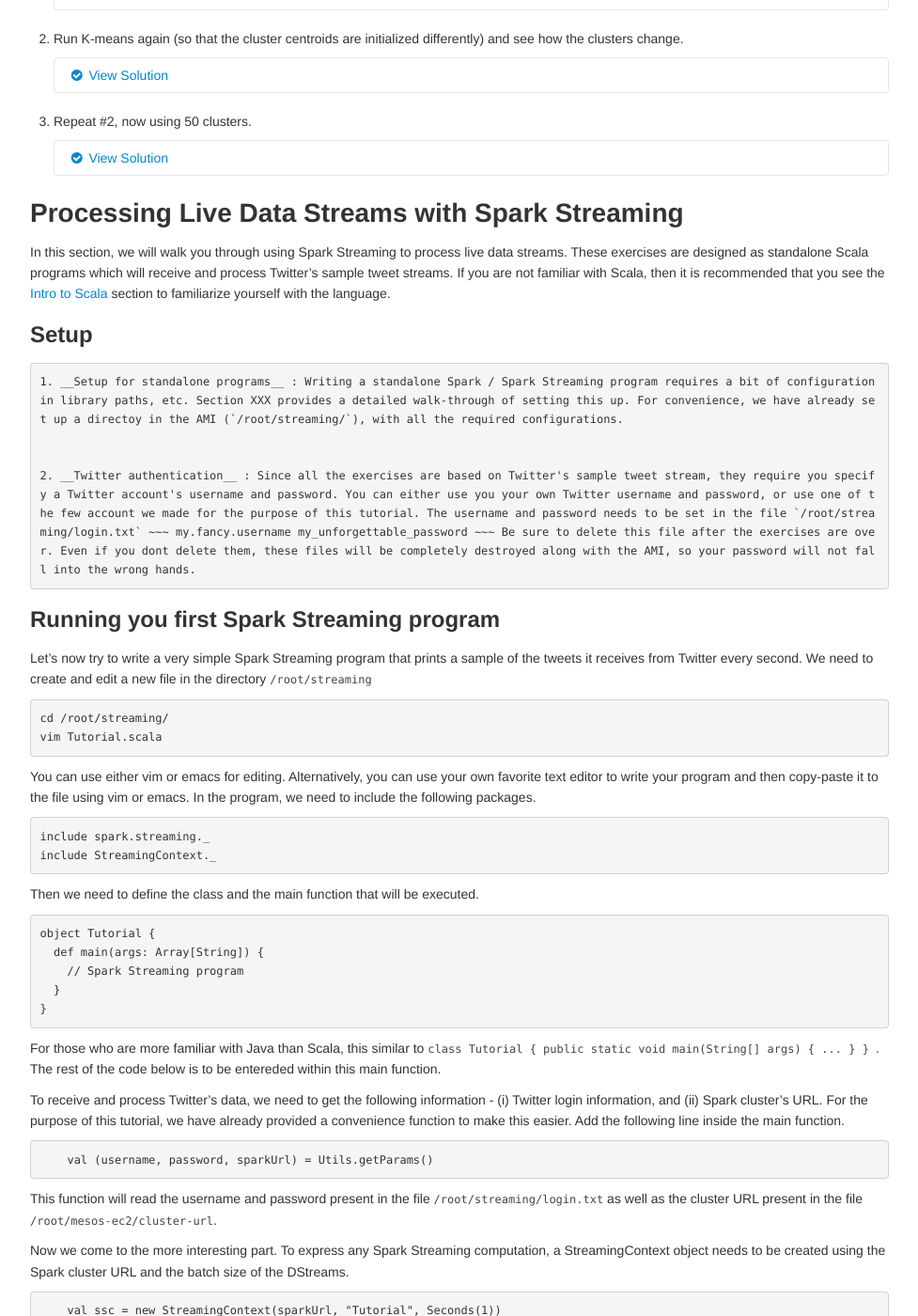
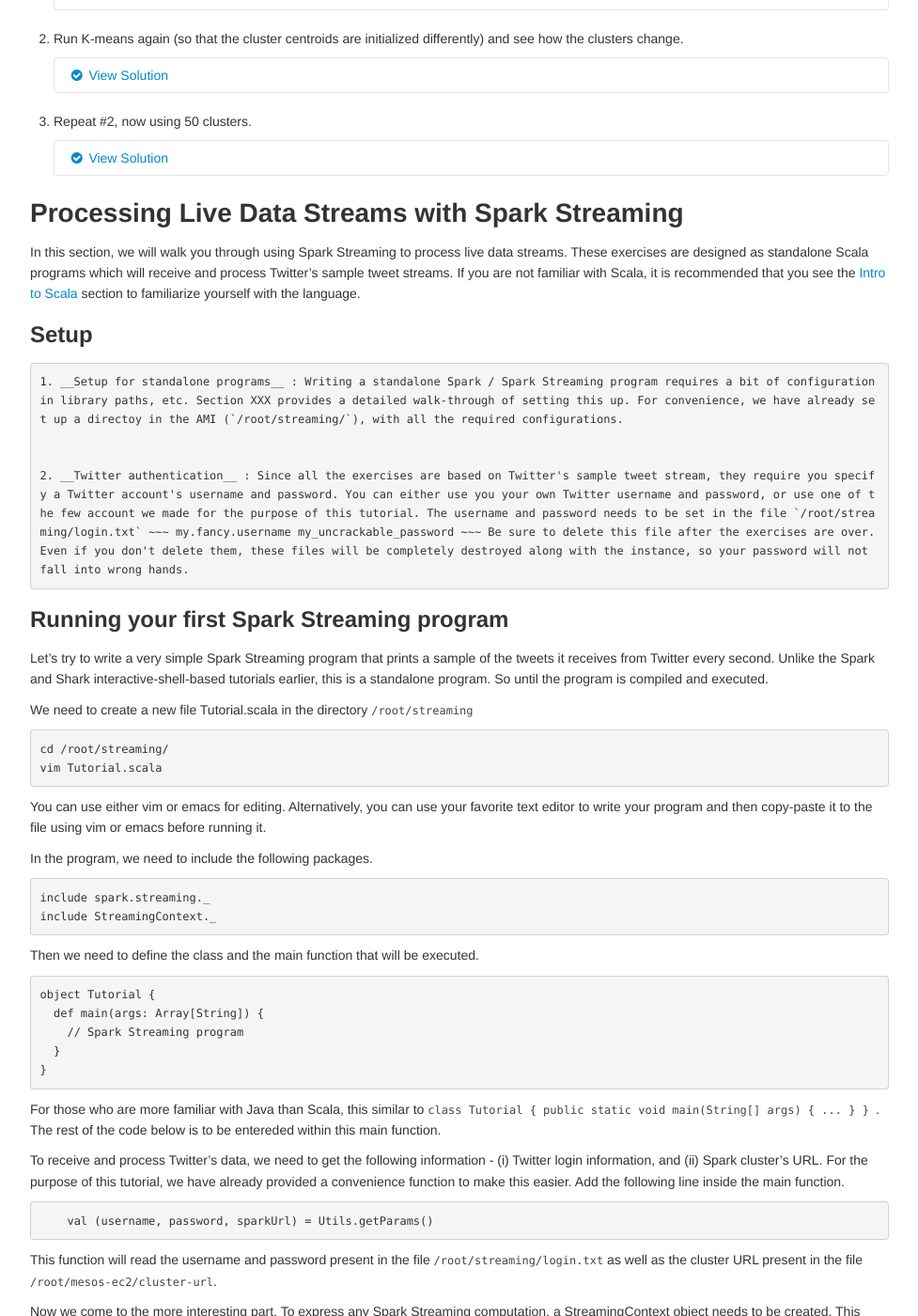
Before and after one commit to databricks/spark-training, a Jekyll site: the page built from strata_2013/index.md, in a window 1280 px wide and 1400 px high, scrolled down 14473 px. Shown: the whole window at 94% size, without its empty margins (151-1128 px from the left). Built offline with Jekyll 4.4.1, drawn with Linux system fonts in a browser that asks for light colours; some of the changed text lies outside the part shown.

Commit message:
Fixed grammar bugs.

```diff
--- a/strata_2013/index.md
+++ b/strata_2013/index.md
@@ -1018,7 +1018,7 @@
 
 # Processing Live Data Streams with Spark Streaming
 
-In this section, we will walk you through using Spark Streaming to process live data streams. These exercises are designed as standalone Scala programs which will receive and process Twitter's sample tweet streams. If you are not familiar with Scala, then it is recommended that you see the [Intro to Scala](#intro-to-scala) section to familiarize yourself with the language.
+In this section, we will walk you through using Spark Streaming to process live data streams. These exercises are designed as standalone Scala programs which will receive and process Twitter's sample tweet streams. If you are not familiar with Scala, it is recommended that you see the [Intro to Scala](#intro-to-scala) section to familiarize yourself with the language.
 
 ## Setup
     1. __Setup for standalone programs__ : Writing a standalone Spark / Spark Streaming program requires a bit of configuration in library paths, etc. Section XXX provides a detailed walk-through of setting this up. For convenience, we have already set up a directoy in the AMI (`/root/streaming/`), with all the required configurations.
@@ -1027,19 +1027,22 @@
     2. __Twitter authentication__ : Since all the exercises are based on Twitter's sample tweet stream, they require you specify a Twitter account's username and password. You can either use you your own Twitter username and password, or use one of the few account we made for the purpose of this tutorial. The username and password needs to be set in the file `/root/streaming/login.txt`
 ~~~
 my.fancy.username
-my_unforgettable_password
+my_uncrackable_password
 ~~~
-Be sure to delete this file after the exercises are over. Even if you dont delete them, these files will be completely destroyed along with the AMI, so your password will not fall into the wrong hands.
+Be sure to delete this file after the exercises are over. Even if you don't delete them, these files will be completely destroyed along with the instance, so your password will not fall into wrong hands.
 
 
-## Running you first Spark Streaming program
-Let's now try to write a very simple Spark Streaming program that prints a sample of the tweets it receives from Twitter every second. We need to create and edit a new file in the directory `/root/streaming`
+## Running your first Spark Streaming program
+Let's try to write a very simple Spark Streaming program that prints a sample of the tweets it receives from Twitter every second. Unlike the Spark and Shark interactive-shell-based tutorials earlier, this is a standalone program. So  until the program is compiled and executed.
+
+
+We need to create a new file Tutorial.scala in the directory `/root/streaming`
 ~~~
 cd /root/streaming/
 vim Tutorial.scala
 ~~~
+You can use either vim or emacs for editing. Alternatively, you can use your favorite text editor to write your program and then copy-paste it to the file using vim or emacs before running it.
 
-You can use either vim or emacs for editing. Alternatively, you can use your own favorite text editor to write your program and then copy-paste it to the file using vim or emacs.
 In the program, we need to include the following packages.
 ~~~
 include spark.streaming._
@@ -1054,7 +1057,8 @@
   }
 }
 ~~~
-For those who are more familiar with Java than Scala, this similar to `class Tutorial { public static void main(String[] args) { ... } } ` . The rest of the code below is to be entereded within this main function.
+For those who are more familiar with Java than Scala, this similar to `class Tutorial { public static void main(String[] args) { ... } } ` .
+The rest of the code below is to be entereded within this main function.
 
 To receive and process Twitter's data, we need to get the following information - (i) Twitter login information, and (ii) Spark cluster's URL.
 For the purpose of this tutorial, we have already provided a convenience function to make this easier. Add the following line inside the main function.
@@ -1064,11 +1068,12 @@
 This function will read the username and password present in the file `/root/streaming/login.txt` as well as the cluster URL present in the file `/root/mesos-ec2/cluster-url`.
 
 
-Now we come to the more interesting part. To express any Spark Streaming computation, a StreamingContext object needs to be created using the Spark cluster URL and the batch size of the DStreams.
+Now we come to the more interesting part. To express any Spark Streaming computation, a StreamingContext object needs to be created.
+This object serves as the main entry point for all Spark Streaming functionality.
 ~~~
     val ssc = new StreamingContext(sparkUrl, "Tutorial", Seconds(1))
 ~~~
-This sets the context to receive and process data in batches of 1 second. The name "Tutorial" is a unique name given to this application to identify it the Spark's web UI.
+`sparkUrl` tells the context which cluster to use to launch Spark jobs for processing data. `Seconds(1)` tells the context to receive and process data in batches of 1 second. "Tutorial" is a unique name given to this application to identify it the Spark's web UI.
 
 
 Next, we use this context and the login information to create a stream of tweets.
@@ -1124,15 +1129,15 @@
 As mentioned before, the operations explained in the next steps must be added in the program before `ssc.start()`. After every step, you can see the contents of new DStream you created by using the `print()` operation and running Tutorial in the same way as explained earlier (that is, using `<new DStream>.print()` in the program and `run Tutorial` in the command prompt).
 
 1. __Get the stream of hashtags from the stream of tweets__ :
-To get the hashtags from the status messages, each status messages need to first split by space into its words,
-and then consider only the words that start with "#". This can be done as follows.
+To get the hashtags from the status string, we need to identify only those words in the message that start with "#". This can be done as follows.
 ~~~
     val words = statuses.flatMap(status => status.split(" "))
     val hashtags = words.filter(word => word.startsWith("#"))
 ~~~
-The `flatMap` operation applies a one-to-many operation to each record in the original DStream and then flattens the records to create new DStream.
+The `flatMap` operation applies a one-to-many operation to each record in a DStream and then flattens the records to create a new DStream.
 In this case, each status string is split by space to produce a DStream whose each record is a word.
-Then we apply the `filter` function to retain only the hashtags. If you want to see the result, add `hashtags.print()` and try running the program.
+Then we apply the `filter` function to retain only the hashtags. The resulting `hashtags` DStream is a stream of RDDs having only the hashtags.
+If you want to see the result, add `hashtags.print()` and try running the program.
 You should see something like this (assumging no other DStream has `print` on it).
 ~~~
 XXXX
@@ -1174,8 +1179,9 @@
 ~~~
 The `transform` operation allows any arbitrary RDD-to-RDD operation to be applied to each RDD of a DStream to generate a new DStream.
 As the name suggests, `sortByKey` is an RDD operation that does a distributed sort on the data in the RDD (`false` to ensure descending order).
+The resulting 'sortedCounts' DStream is a stream of RDDs having sorted hashtags.
 The `foreach` operation applies a given function on each RDD in a DStream, that is, on each batch of data. In this case,
-for each batch of data having sorted hashtags, it gets the first 10 hashtags and prints them.
+`foreach` is used to get the first 10 hashtags from each RDD in `sortedCounts` and print them, every second.
 If you run this program, you should see something like this.
 ~~~
 XXXX
```
Also changed, not shown: other parts of strata_2013/index.md (+1 -1 lines).
